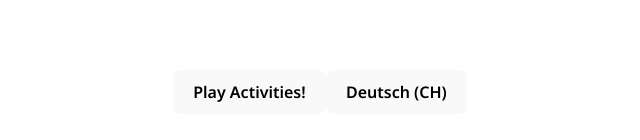
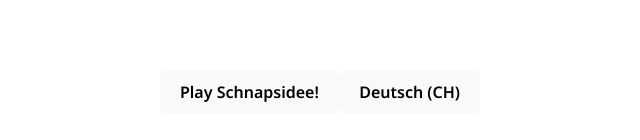
Before and after one commit to hagmannStephan/prosecco-party-vue, a Vue app: page / in a window 1280 px wide. Shown: the part 308-448 px from the top of the page, without its empty margins (320-960 px from the left). Built offline with nearby package versions, Linux system fonts and the light colour scheme.

Commit message:
fix: removed last activity label

```diff
--- a/src/locales/de/Home.ts
+++ b/src/locales/de/Home.ts
@@ -1,3 +1,3 @@
 export default {
-    'activities-redirect': "Activities spielen!"
+    'schnapsidee-redirect': "Schnapsidee spielen!"
 }
--- a/src/locales/en/Home.ts
+++ b/src/locales/en/Home.ts
@@ -1,3 +1,3 @@
 export default {
-    'activities-redirect': "Play Activities!"
+    'schnapsidee-redirect': "Play Schnapsidee!"
 }
--- a/src/views/Home.vue
+++ b/src/views/Home.vue
@@ -10,7 +10,7 @@ const pushRouter = usePushRouter();
 
 <template>
   <button @click="pushRouter('/schnapsidee/game-config')">
-    {{  t('home.activities-redirect') }}
+    {{  t('home.schnapsidee-redirect') }}
   </button>
   <LanguageSwitcher />
 </template>
```
